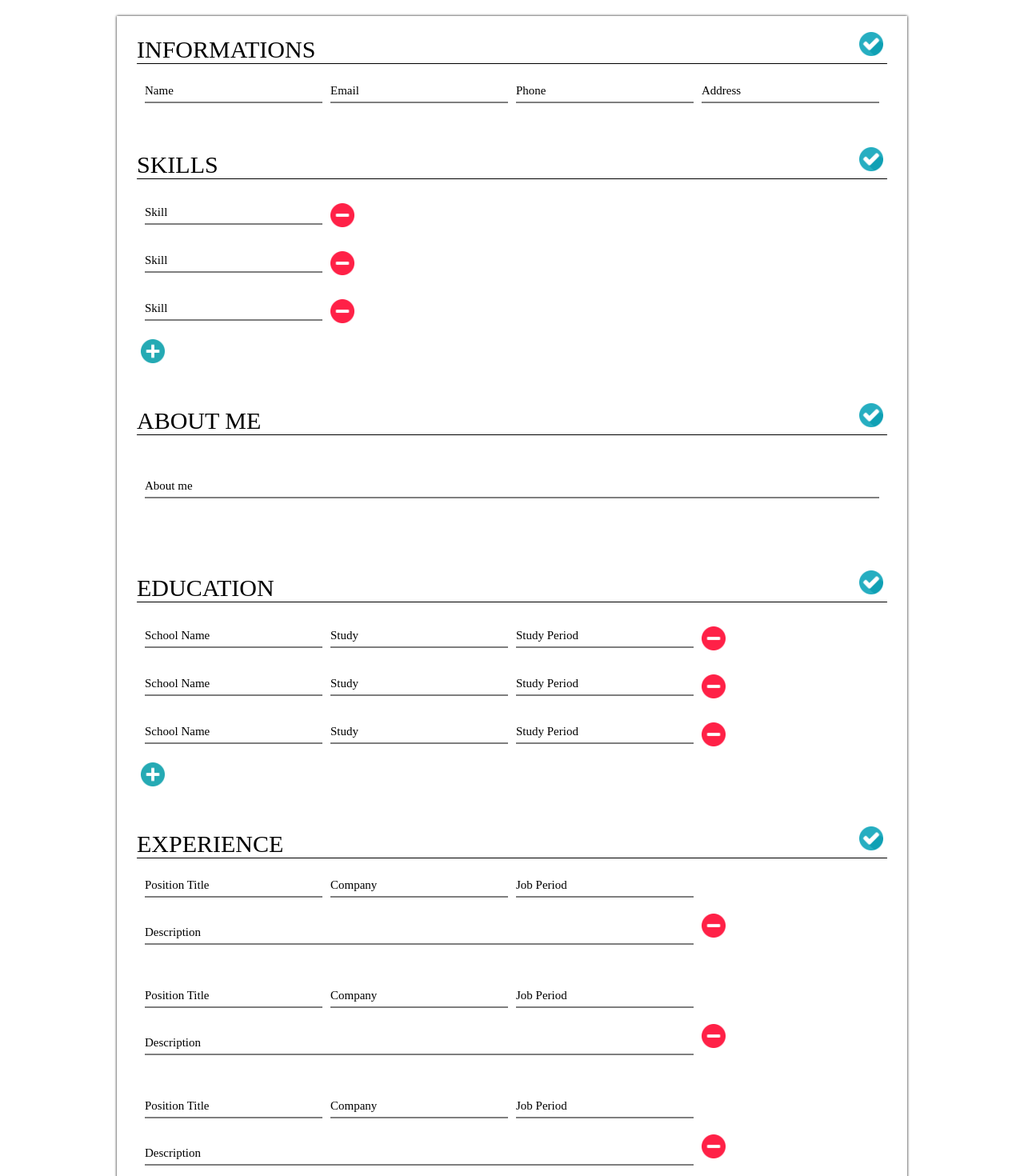
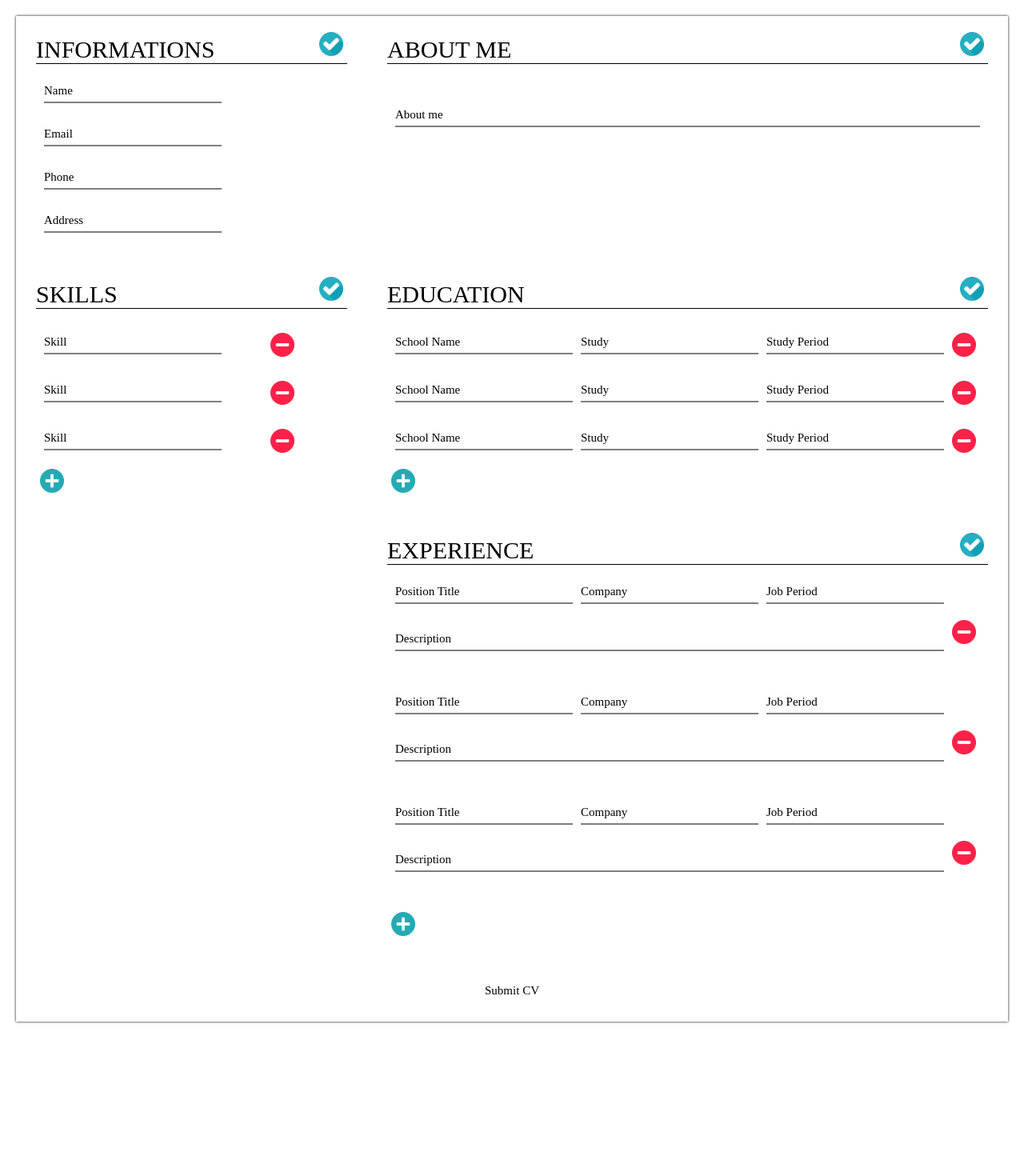
Before and after one commit to NestorNebula/cv-application, a React (Vite) app: page / in a window 1280 px wide. Shown: the top 1470 px of the page at 80% size. After the commit the page ends 1297 px from the top, so only its background shows below. Built offline with nearby package versions, Linux system fonts and the light colour scheme.

Commit message:
style: change display of the cv

```diff
--- a/src/App.css
+++ b/src/App.css
@@ -39,9 +39,33 @@ body {
 main {
   padding: 2.5rem;
   display: grid;
+  grid-template-columns: 1fr 1.5fr;
   gap: 5rem;
   box-shadow: 0px 0px 3px black;
   justify-self: center;
   font-size: 1.75rem;
-  min-width: 50vw;
 }
+
+section {
+  align-content: start;
+}
+
+section.informations {
+  grid-area: 1 / 1 / 2 / 2;
+}
+
+section.aboutme {
+  grid-area: 1 / 2 / 2 / 3;
+}
+
+section.skills {
+  grid-area: 2 / 1 / 4 / 2;
+}
+
+section.experience {
+  grid-area: 3 / 2 / 4 / 3;
+}
+
+.cvsubmitbtn {
+  grid-column: 1 / 3;
+}
--- a/src/styles/Form.css
+++ b/src/styles/Form.css
@@ -4,9 +4,17 @@ form {
   gap: 0.5rem 1rem;
 }
 
+form.informations {
+  gap: 3rem;
+}
+
+form.informations,
+form.experience {
+  grid-auto-flow: row;
+}
+
 form.experience {
   grid-template-columns: repeat(3, 1fr);
-  grid-auto-flow: row;
 }
 .areadiv {
   margin: 3rem 0;
--- a/src/styles/List.css
+++ b/src/styles/List.css
@@ -1,5 +1,6 @@
 .listcontent {
-  display: flex;
+  display: grid;
+  grid-auto-flow: column;
   gap: 0.5rem;
   align-items: center;
 }
```
